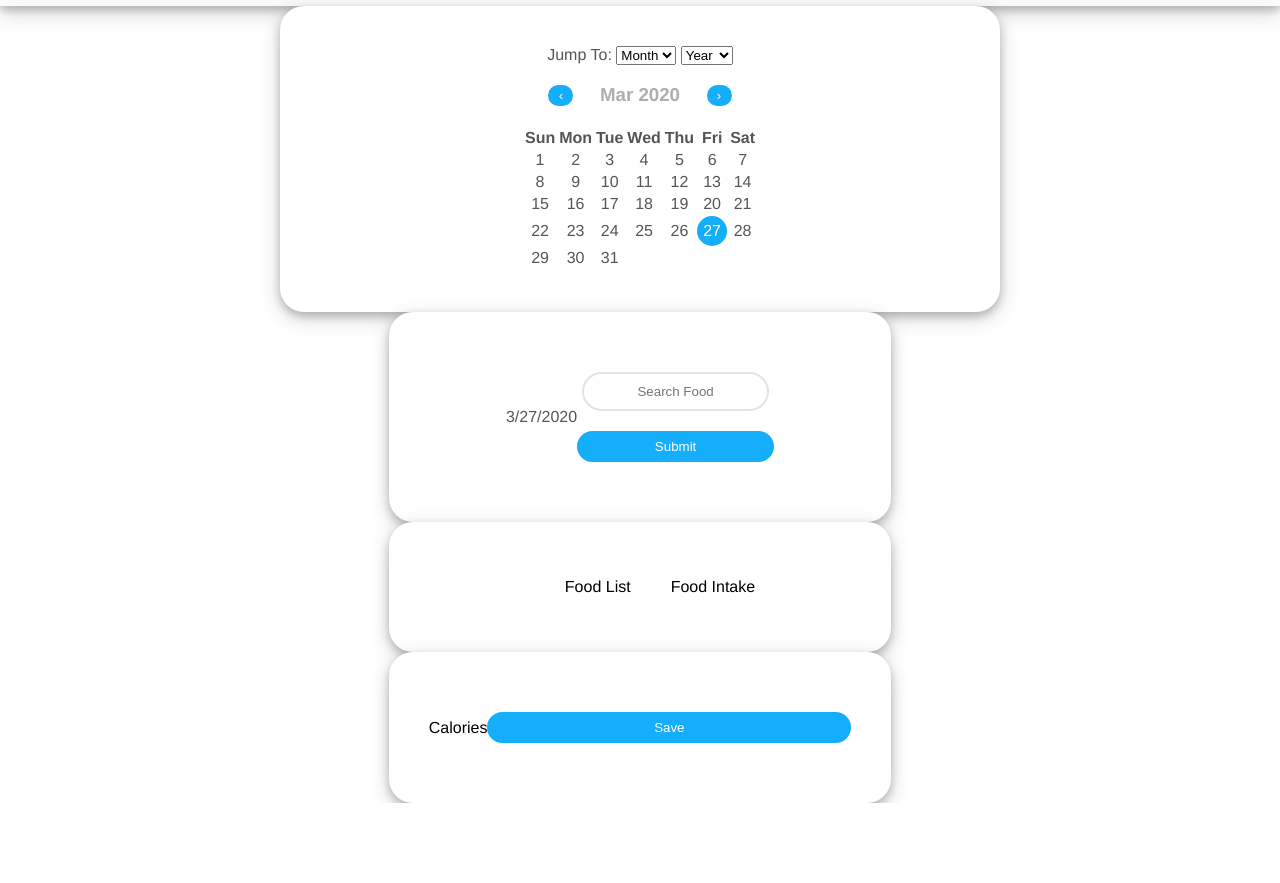
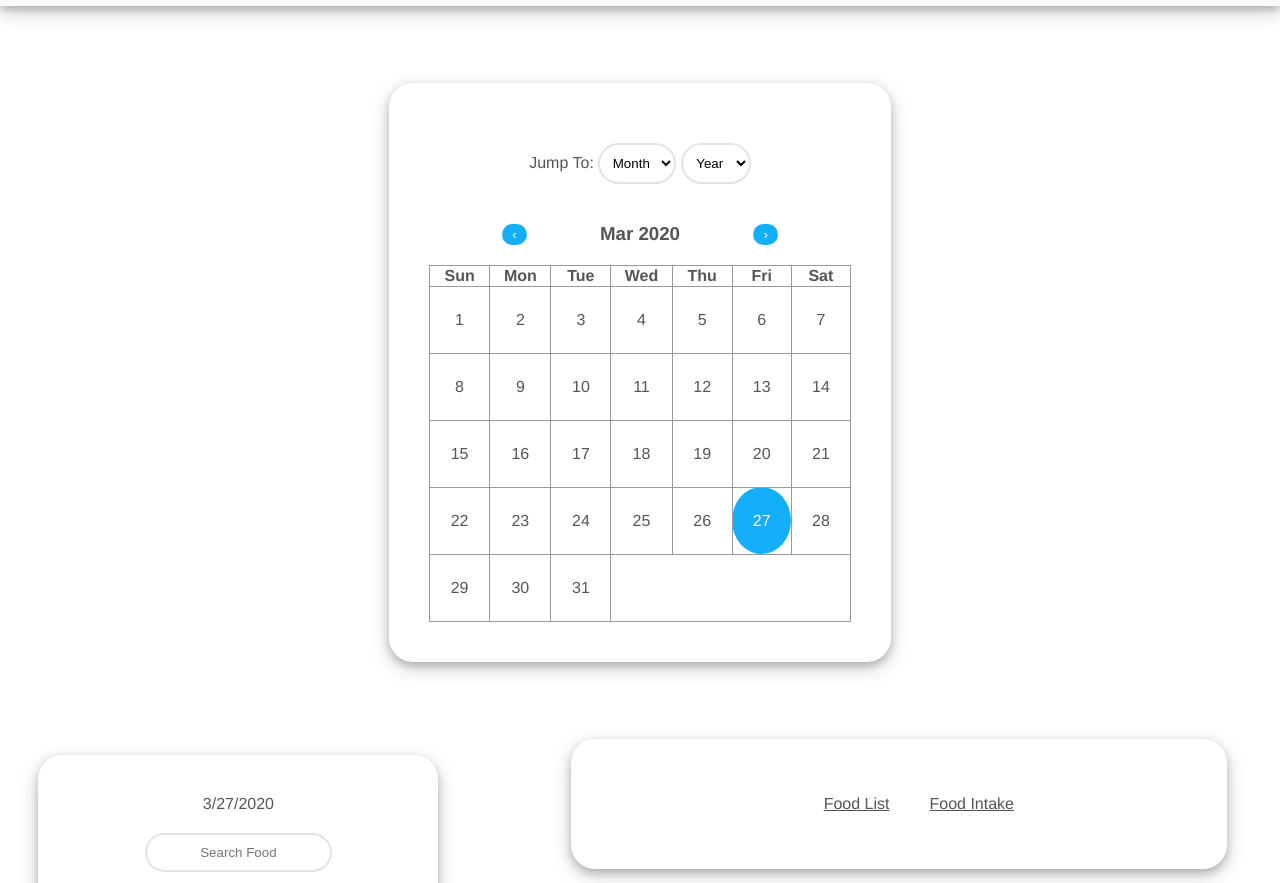
Before and after one commit to NathanielMention/aliment, a website: page public/home.html in a window 1280 px wide. Shown: the part 69-952 px from the top of the page. Before the commit the page ends 872 px from the top, so only its background shows below. Drawn offline with Linux system fonts and the light colour scheme.

Commit message:
fixed login error/ added css styling

```diff
--- a/public/home.html
+++ b/public/home.html
@@ -61,8 +61,8 @@
       </div>
     </div>
     <div class="searchContainer">
-      <time class="calenderDate"></time>
       <form class="searchForm">
+        <time class="calenderDate"></time>
         <input
           type="text"
           class="searchFood"
@@ -74,15 +74,15 @@
     </div>
     <div class="listContainer">
       <ul class="foodList">
-        Food List
+        <span>Food List</span>
       </ul>
       <ul class="userList">
-        Food Intake
+        <span>Food Intake</span>
       </ul>
     </div>
     <div class="calorieContainer">
       <div class="totalCalories">Calories</div>
-      <button class="foodBtn" id="saveBtn">Save</button>
+      <button id="saveBtn">Save</button>
     </div>
     <script src="./scripts/userCalendar.js"></script>
     <script src="./scripts/home.js"></script>
--- a/public/styles/home.css
+++ b/public/styles/home.css
@@ -77,11 +77,27 @@ nav li a:hover {
 }
 
 h3 {
-  color: #aeaeae;
+  color: #555555;
 }
 
 #monthBtn {
   display: flex;
+}
+
+select {
+  border: 0;
+  background: none;
+  margin: 20px auto;
+  text-align: center;
+  border: 2px solid #e3e3e3;
+  padding: 10px 8px;
+  outline: none;
+  border-radius: 24px;
+  transition: 0.25s;
+}
+
+select:hover {
+  border: 2px solid #0192da;
 }
 
 .btn {
@@ -94,8 +110,8 @@ h3 {
   width: 25px;
   outline: none;
   border-radius: 24px;
-  transition: 0.25s;
-  transition-duration: 0.4s;
+  transition: 0.1s;
+  transition-duration: 0.1s;
 }
 
 .btn:hover {
@@ -104,18 +120,27 @@ h3 {
 
 table {
   color: #555555;
+  border: 1px solid #999;
+  border-collapse: collapse;
+}
+
+th {
+  border: 1px solid #999;
+}
+
+td {
+  border: 1px solid #999;
+  height: 4em;
+  width: 4em;
 }
 
 td:hover {
-  border: 0;
   background: #15aefa;
   color: #ffffff;
   opacity: 0.5;
   border-radius: 50%;
   height: 28px;
   width: 28px;
-  transition: 0.25s;
-  transition-duration: 0.4s;
 }
 
 time {
@@ -160,12 +185,36 @@ time {
   background: #0192da;
 }
 
+.totalCalories {
+  align-self: stretch;
+}
+
+#saveBtn {
+  border: 0;
+  align-self: stretch;
+  margin: 20px auto;
+  text-align: center;
+  padding: 6px 8px;
+  background: #15aefa;
+  color: #ffffff;
+  border: 2px solid #15aefa;
+  outline: none;
+  border-radius: 24px;
+  transition: 0.25s;
+  transition-duration: 0.4s;
+  width: 50%;
+}
+
+#saveBtn:hover {
+  background: #0192da;
+}
+
 .container {
   align-items: center;
   display: flex;
   justify-content: center;
-  width: 50%;
-  margin: 0 auto;
+  width: 33%;
+  margin: 6% auto;
   padding: 40px;
   background: #ffffff;
   box-shadow: 0 4px 8px 0 rgba(0, 0, 0, 0.2), 0 6px 20px 0 rgba(0, 0, 0, 0.19);
@@ -174,7 +223,6 @@ time {
 }
 
 .todaysDate {
-  border: 0;
   background: #15aefa;
   color: #ffffff;
   border-radius: 50%;
@@ -184,14 +232,15 @@ time {
 
 .listContainer {
   align-items: center;
-  display: flex;
+  display: inline-flex;
   height: 100%;
   justify-content: center;
-  margin: 0 auto;
+  margin-left: 10%;
   max-width: 600px;
-  width: 33%;
+  width: 45%;
   padding: 40px;
   background: #ffffff;
+  color: #555555;
   box-shadow: 0 4px 8px 0 rgba(0, 0, 0, 0.2), 0 6px 20px 0 rgba(0, 0, 0, 0.19);
   text-align: center;
   border-radius: 24px;
@@ -199,12 +248,12 @@ time {
 
 .searchContainer {
   align-items: center;
-  display: flex;
+  display: inline-flex;
   height: 100%;
   justify-content: center;
-  margin: 0 auto;
+  margin-left: 3%;
   max-width: 600px;
-  width: 33%;
+  width: 25%;
   padding: 40px;
   background: #ffffff;
   box-shadow: 0 4px 8px 0 rgba(0, 0, 0, 0.2), 0 6px 20px 0 rgba(0, 0, 0, 0.19);
@@ -214,15 +263,49 @@ time {
 
 .calorieContainer {
   align-items: center;
-  display: flex;
   height: 100%;
   justify-content: center;
-  margin: 0 auto;
+  margin-left: 53%;
+  margin-top: 3%;
+  margin-bottom: 20%;
   max-width: 600px;
-  width: 33%;
+  width: 25%;
   padding: 40px;
   background: #ffffff;
   box-shadow: 0 4px 8px 0 rgba(0, 0, 0, 0.2), 0 6px 20px 0 rgba(0, 0, 0, 0.19);
   text-align: center;
   border-radius: 24px;
+  color: #555555;
 }
+
+span {
+  text-decoration: underline;
+}
+
+.foodList li {
+  list-style: none;
+  padding: 2%;
+}
+
+.foodList li:hover {
+  border: 0;
+  background: #15aefa;
+  color: #ffffff;
+  border: 2px solid #15aefa;
+  outline: none;
+  border-radius: 10px;
+}
+
+.userList li {
+  list-style: none;
+  padding: 2%;
+}
+
+.userList li:hover {
+  border: 0;
+  background: #fe6060;
+  color: #ffffff;
+  border: 2px solid #fe6060;
+  outline: none;
+  border-radius: 10px;
+}
--- a/public/styles/index.css
+++ b/public/styles/index.css
@@ -68,6 +68,22 @@ h3 {
   display: flex;
 }
 
+select {
+  border: 0;
+  background: none;
+  margin: 20px auto;
+  text-align: center;
+  border: 2px solid #e3e3e3;
+  padding: 10px 8px;
+  outline: none;
+  border-radius: 24px;
+  transition: 0.25s;
+}
+
+select:hover {
+  border: 2px solid #0192da;
+}
+
 .btn {
   border: 0;
   background: #15aefa;
@@ -88,18 +104,27 @@ h3 {
 
 table {
   color: #555555;
+  border: 1px solid #999;
+  border-collapse: collapse;
+}
+
+th {
+  border: 1px solid #999;
+}
+
+td {
+  border: 1px solid #999;
+  height: 4em;
+  width: 4em;
 }
 
 td:hover {
-  border: 0;
   background: #15aefa;
   color: #ffffff;
   opacity: 0.5;
   border-radius: 50%;
   height: 28px;
   width: 28px;
-  transition: 0.25s;
-  transition-duration: 0.4s;
 }
 
 time {
@@ -148,8 +173,8 @@ time {
   align-items: center;
   display: flex;
   justify-content: center;
-  width: 50%;
-  margin: 0 auto;
+  width: 33%;
+  margin: 6% auto;
   padding: 40px;
   background: #ffffff;
   box-shadow: 0 4px 8px 0 rgba(0, 0, 0, 0.2), 0 6px 20px 0 rgba(0, 0, 0, 0.19);
@@ -158,7 +183,6 @@ time {
 }
 
 .todaysDate {
-  border: 0;
   background: #15aefa;
   color: #ffffff;
   border-radius: 50%;
@@ -168,14 +192,15 @@ time {
 
 .listContainer {
   align-items: center;
-  display: flex;
+  display: inline-flex;
   height: 100%;
   justify-content: center;
-  margin: 0 auto;
+  margin-left: 10%;
   max-width: 600px;
-  width: 33%;
+  width: 45%;
   padding: 40px;
   background: #ffffff;
+  color: #555555;
   box-shadow: 0 4px 8px 0 rgba(0, 0, 0, 0.2), 0 6px 20px 0 rgba(0, 0, 0, 0.19);
   text-align: center;
   border-radius: 24px;
@@ -183,12 +208,12 @@ time {
 
 .searchContainer {
   align-items: center;
-  display: flex;
+  display: inline-flex;
   height: 100%;
   justify-content: center;
-  margin: 0 auto;
+  margin-left: 3%;
   max-width: 600px;
-  width: 33%;
+  width: 25%;
   padding: 40px;
   background: #ffffff;
   box-shadow: 0 4px 8px 0 rgba(0, 0, 0, 0.2), 0 6px 20px 0 rgba(0, 0, 0, 0.19);
@@ -198,15 +223,50 @@ time {
 
 .calorieContainer {
   align-items: center;
-  display: flex;
+  display: inline-flex;
   height: 100%;
   justify-content: center;
-  margin: 0 auto;
+  margin-left: 53%;
+  margin-top: 3%;
+  margin-bottom: 20%;
   max-width: 600px;
-  width: 33%;
+  width: 25%;
   padding: 40px;
   background: #ffffff;
   box-shadow: 0 4px 8px 0 rgba(0, 0, 0, 0.2), 0 6px 20px 0 rgba(0, 0, 0, 0.19);
   text-align: center;
   border-radius: 24px;
+  color: #555555;
 }
+
+span {
+  text-decoration: underline;
+}
+
+.foodList li {
+  list-style: none;
+  padding: 2%;
+}
+
+.foodList li:hover {
+  border: 0;
+  background: #15aefa;
+  color: #ffffff;
+  border: 2px solid #15aefa;
+  outline: none;
+  border-radius: 10px;
+}
+
+.userList li {
+  list-style: none;
+  padding: 2%;
+}
+
+.userList li:hover {
+  border: 0;
+  background: #fe6060;
+  color: #ffffff;
+  border: 2px solid #fe6060;
+  outline: none;
+  border-radius: 10px;
+}
```
Also changed, not shown: public/index.html (+3 -3 lines), routes/alimentRoutes.js (+5 -3 lines).
